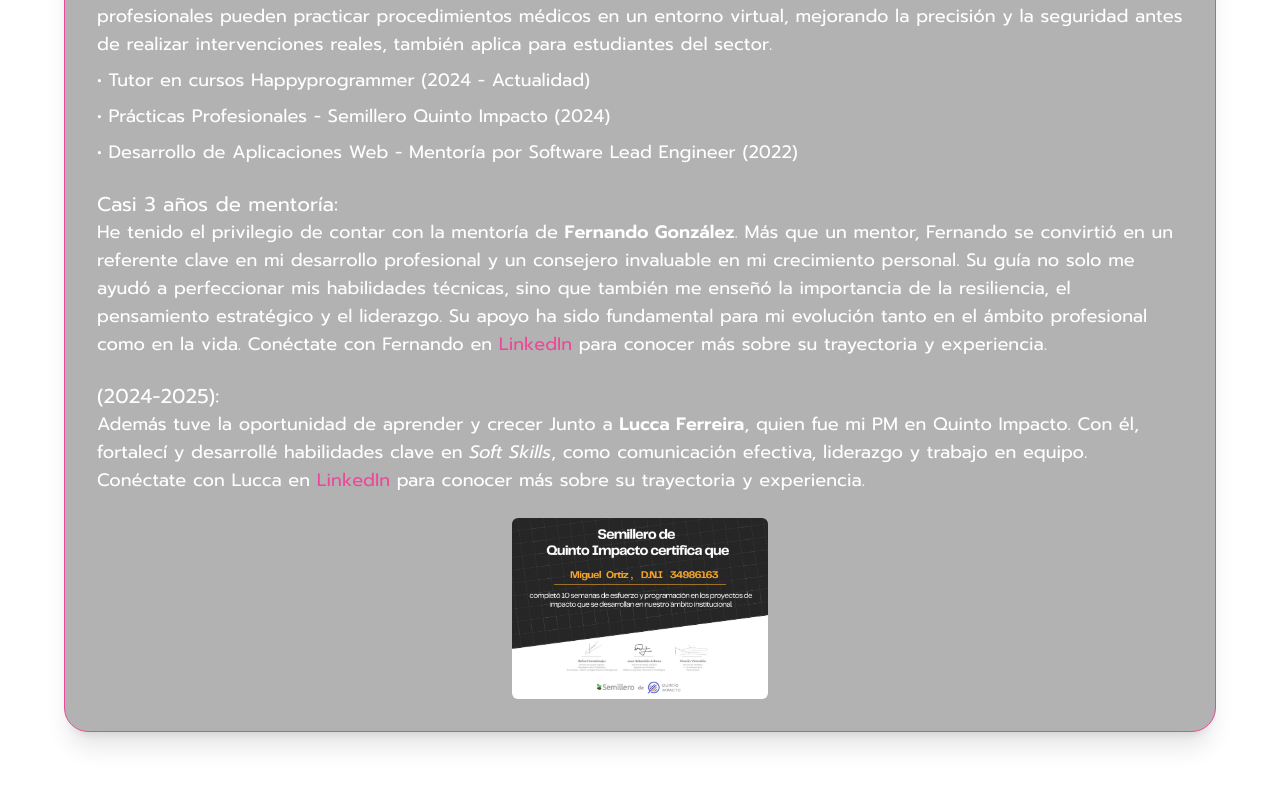
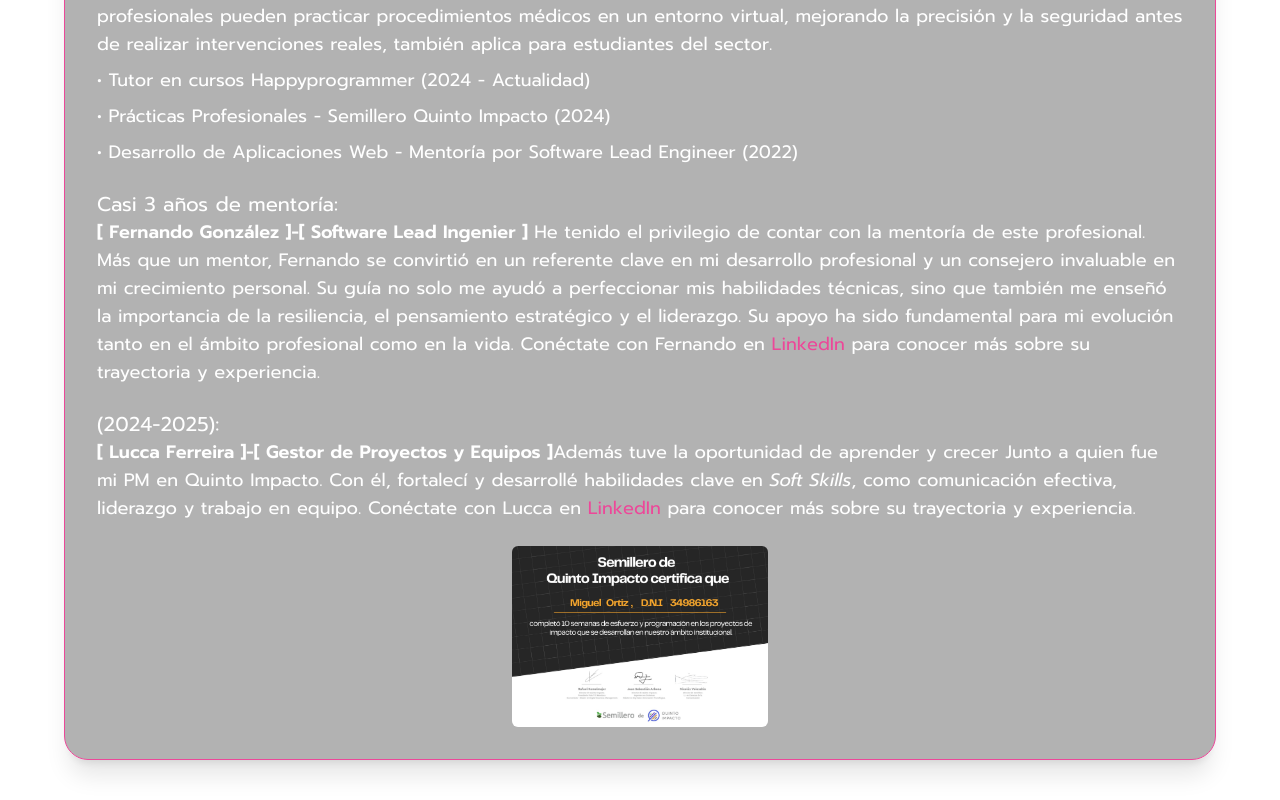
Before and after one commit to mikiortiz/portfolio-miguel-ortiz, a React (Vite) app: page /skills in a window 1280 px wide. Shown: the part 1833-2633 px from the top of the page. Before the commit the page ends 2605 px from the top, so only its background shows below. Built offline with nearby package versions, Linux system fonts and the light colour scheme.

Commit message:
Refaction-texts

```diff
--- a/src/pages/Skills.tsx
+++ b/src/pages/Skills.tsx
@@ -244,18 +244,19 @@
             </p>
           ))}
           <div className="mt-6">
-            <h4 className="text-white text-xl">Casi 3 años de mentoría:</h4>
+            <h4 className="text-white text-xl">Casi 3 años de mentoría: </h4>
             <p className="text-white text-lg">
-              He tenido el privilegio de contar con la
-              mentoría de{" "}
-              <span className="font-semibold">Fernando González</span>. Más que
-              un mentor, Fernando se convirtió en un referente clave en mi
-              desarrollo profesional y un consejero invaluable en mi crecimiento
-              personal. Su guía no solo me ayudó a perfeccionar mis habilidades
-              técnicas, sino que también me enseñó la importancia de la
-              resiliencia, el pensamiento estratégico y el liderazgo. Su apoyo
-              ha sido fundamental para mi evolución tanto en el ámbito
-              profesional como en la vida. Conéctate con Fernando en{" "}
+              <span className="font-semibold">
+                [ Fernando González ]-[ Software Lead Ingenier ]{" "}
+              </span>
+              He tenido el privilegio de contar con la mentoría de este
+              profesional. Más que un mentor, Fernando se convirtió en un
+              referente clave en mi desarrollo profesional y un consejero
+              invaluable en mi crecimiento personal. Su guía no solo me ayudó a
+              perfeccionar mis habilidades técnicas, sino que también me enseñó
+              la importancia de la resiliencia, el pensamiento estratégico y el
+              liderazgo. Su apoyo ha sido fundamental para mi evolución tanto en
+              el ámbito profesional como en la vida. Conéctate con Fernando en{" "}
               <a
                 href={FernandoLinkedIn}
                 target="_blank"
@@ -271,8 +272,10 @@
           <div className="mt-6">
             <h4 className="text-white text-xl">(2024-2025):</h4>
             <p className="text-white text-lg">
-              Además tuve la oportunidad de aprender y crecer Junto a{" "}
-              <span className="font-semibold">Lucca Ferreira</span>, quien fue
+              <span className="font-semibold">
+                [ Lucca Ferreira ]-[ Gestor de Proyectos y Equipos ]
+              </span>
+              Además tuve la oportunidad de aprender y crecer Junto a quien fue
               mi PM en Quinto Impacto. Con él, fortalecí y desarrollé
               habilidades clave en <span className="italic">Soft Skills</span>,
               como comunicación efectiva, liderazgo y trabajo en equipo.
```
